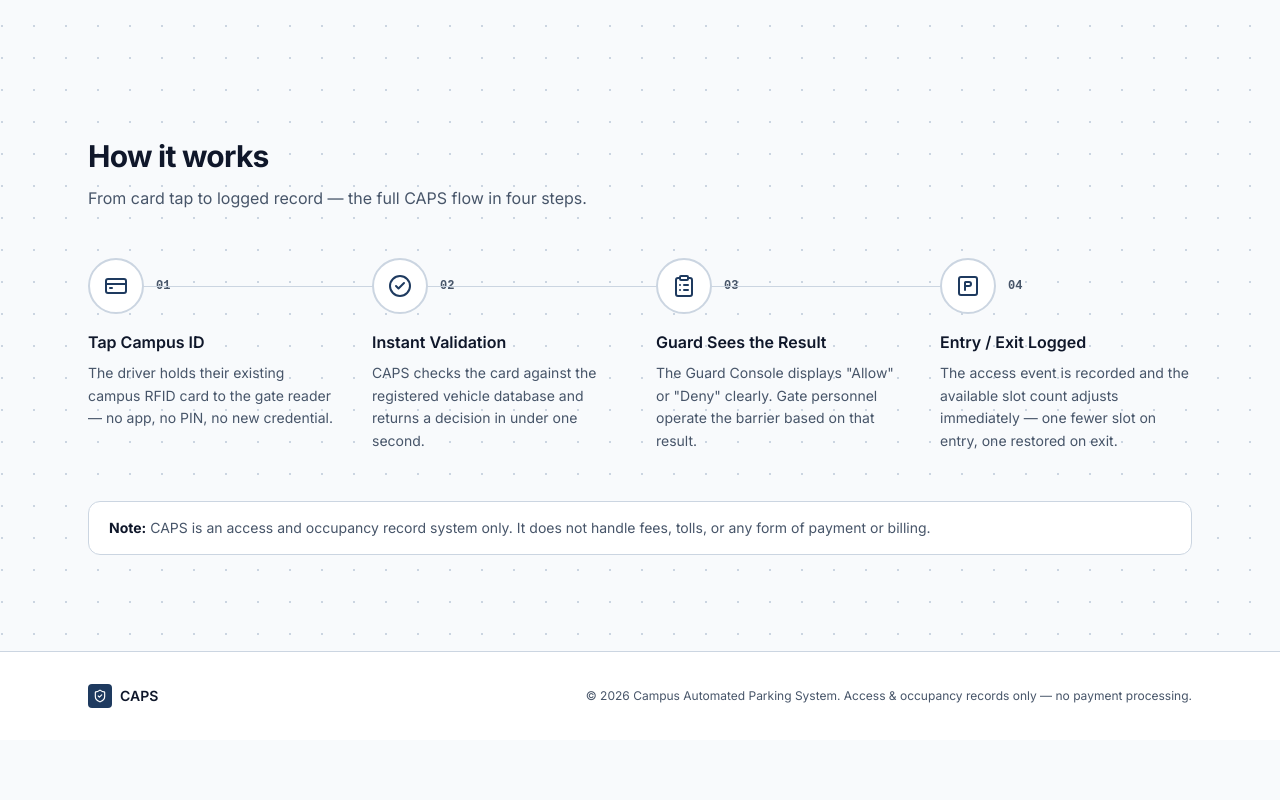
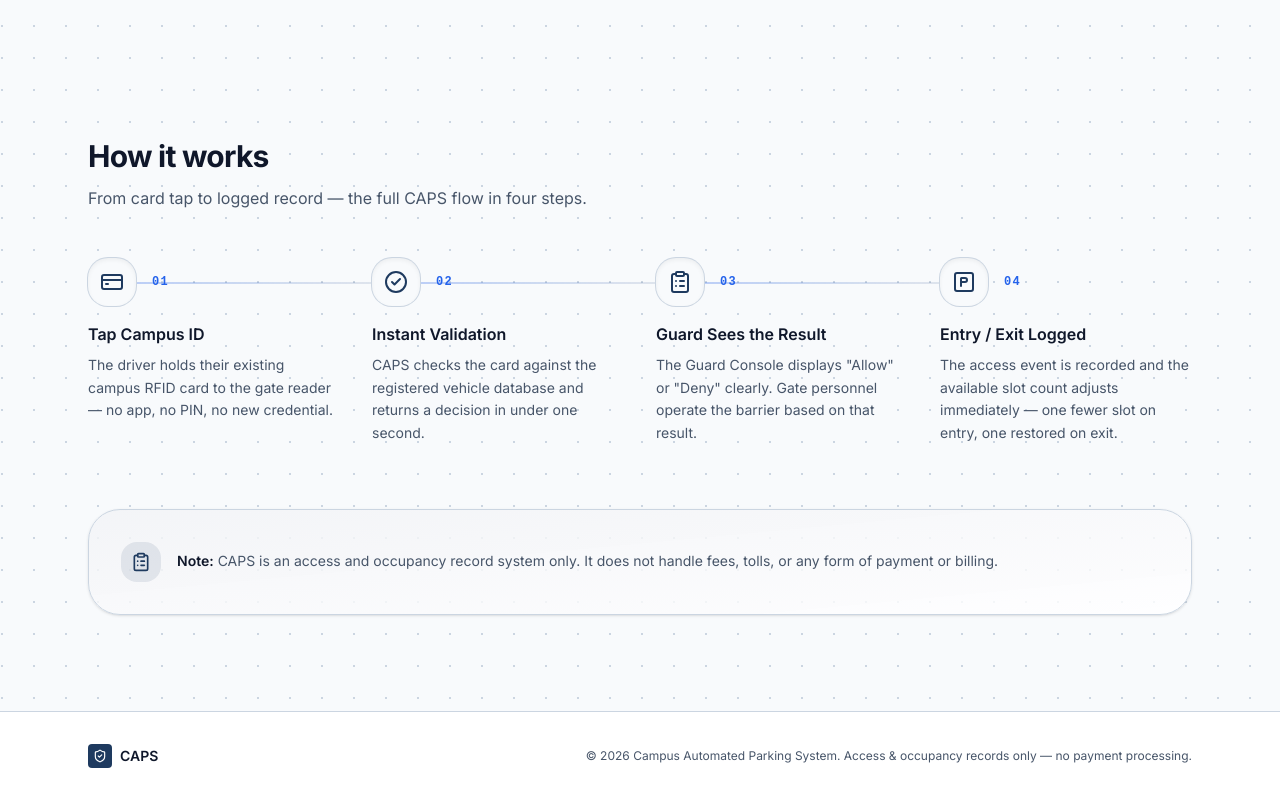
Before and after one commit to mattnotfound11/CAPS, a Next.js app in the folder caps-landing/: page / in a window 1280 px wide. Shown: the part 1992-2792 px from the top of the page. Before the commit the page ends 2732 px from the top, so only its background shows below. Built offline with nearby package versions, Linux system fonts and the light colour scheme.

Commit message:
style: update how-it-works icons and color connector line

```diff
--- a/caps-landing/src/components/HowItWorksSection.tsx
+++ b/caps-landing/src/components/HowItWorksSection.tsx
@@ -80,19 +80,19 @@ export function HowItWorksSection() {
             key={step}
             className="relative flex flex-col"
           >
-            {/* Connector line — uses border token, hidden on last item */}
+            {/* Connector line — colored with accent to feel like an active flow */}
             {index < steps.length - 1 && (
               <span
-                className="absolute left-[calc(1.75rem+1px)] top-7 hidden h-px w-[calc(100%+2rem)] bg-[var(--color-border)] lg:block"
+                className="absolute left-[calc(1.5rem+1px)] top-6 hidden h-[2px] w-[calc(100%+2rem)] bg-gradient-to-r from-[var(--color-secondary)]/30 to-[var(--color-primary)]/10 lg:block"
                 aria-hidden="true"
               />
             )}
 
-            {/* Step icon badge — decorative (beside visible step title), aria-hidden */}
-            <div className="mb-4 flex items-center gap-3">
+            {/* Step icon badge — matches bento grid style */}
+            <div className="mb-4 flex items-center gap-4 relative z-10">
               <span
-                className="relative z-10 flex h-14 w-14 shrink-0 items-center justify-center rounded-full border-2 border-[var(--color-border)] bg-[var(--color-card)]
-                  transition-colors duration-[var(--motion-duration-base)] hover:border-[var(--color-primary)] hover:bg-[var(--color-muted)]"
+                className="flex h-12 w-12 shrink-0 items-center justify-center rounded-2xl bg-[var(--color-background)] shadow-inner ring-1 ring-[var(--color-border)]
+                  transition-all duration-300 hover:shadow-md hover:ring-[var(--color-primary)]/50"
                 aria-hidden="true"
               >
                 {/* --icon-lg for feature anchors; strokeWidth 2 unified per pro-rules */}
@@ -103,7 +103,7 @@ export function HowItWorksSection() {
                 />
               </span>
               <span
-                className="font-mono text-xs font-semibold text-[var(--color-muted-foreground)]"
+                className="font-mono text-xs font-semibold uppercase tracking-widest text-[var(--color-secondary)]"
                 aria-label={`Step ${step}`}
               >
                 {step}
@@ -123,13 +123,21 @@ export function HowItWorksSection() {
 
       {/* No-payment clarification note */}
       <aside
-        className="mt-12 rounded-[var(--radius-lg)] border border-[var(--color-border)] bg-[var(--color-card)] px-5 py-4 text-sm text-[var(--color-muted-foreground)]"
+        className="mt-16 relative overflow-hidden rounded-[2rem] border border-[var(--color-border)] bg-[var(--color-card)]/80 p-8 text-sm text-[var(--color-muted-foreground)] shadow-sm backdrop-blur-xl transition-all duration-300 hover:shadow-md"
         role="note"
         aria-label="Scope note"
       >
-        <strong className="text-[var(--color-foreground)]">Note:</strong>{" "}
-        CAPS is an access and occupancy record system only. It does not handle
-        fees, tolls, or any form of payment or billing.
+        <div className="absolute inset-0 bg-gradient-to-br from-[var(--color-primary)]/5 to-transparent pointer-events-none" />
+        <div className="relative z-10 flex items-start sm:items-center gap-4">
+          <div className="flex h-10 w-10 shrink-0 items-center justify-center rounded-xl bg-[var(--color-primary)]/10 text-[var(--color-primary)]">
+            <ClipboardList className="h-5 w-5" strokeWidth={2} />
+          </div>
+          <p className="leading-relaxed">
+            <strong className="text-[var(--color-foreground)] font-semibold">Note:</strong>{" "}
+            CAPS is an access and occupancy record system only. It does not handle
+            fees, tolls, or any form of payment or billing.
+          </p>
+        </div>
       </aside>
     </section>
   );
```
